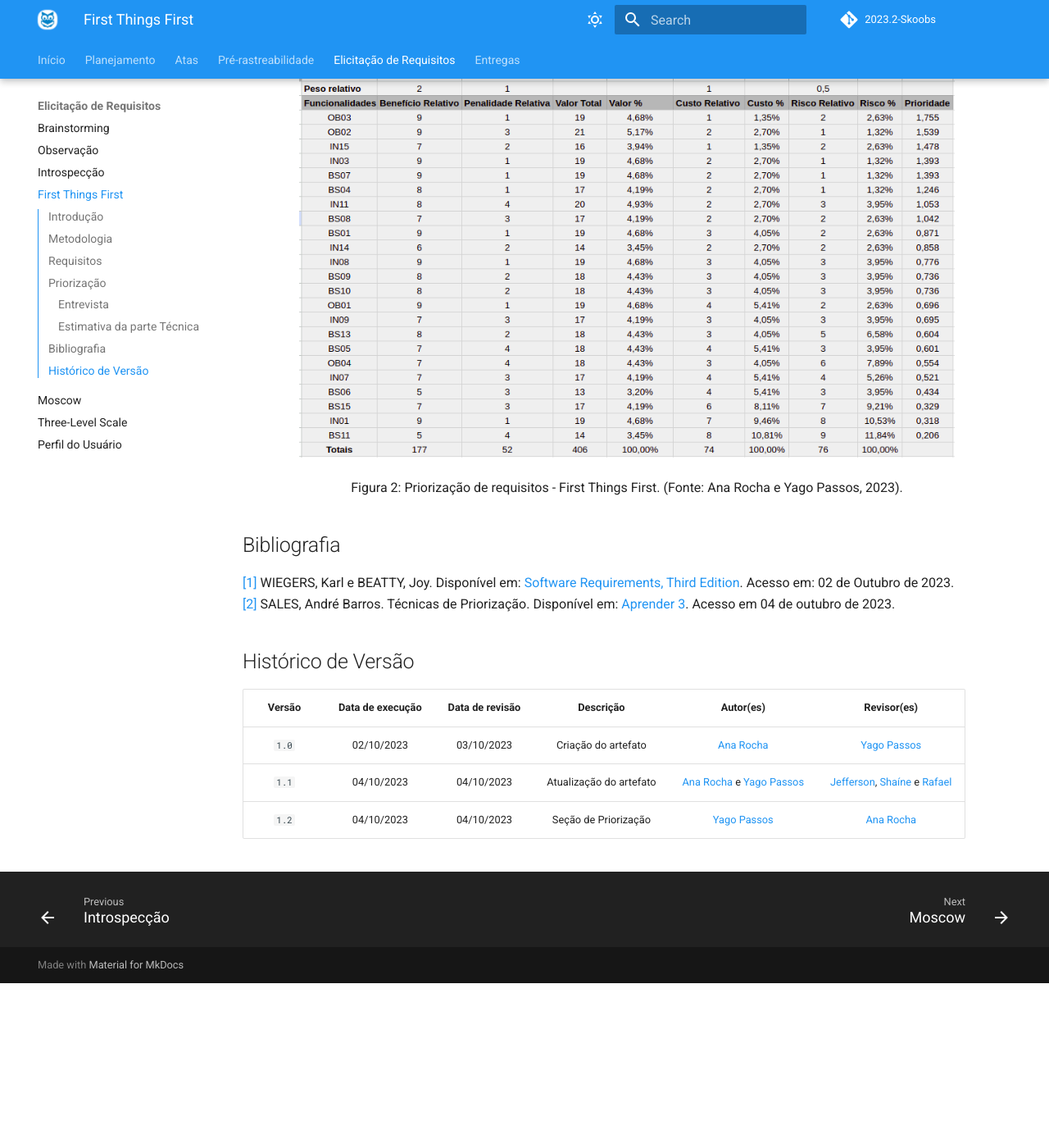
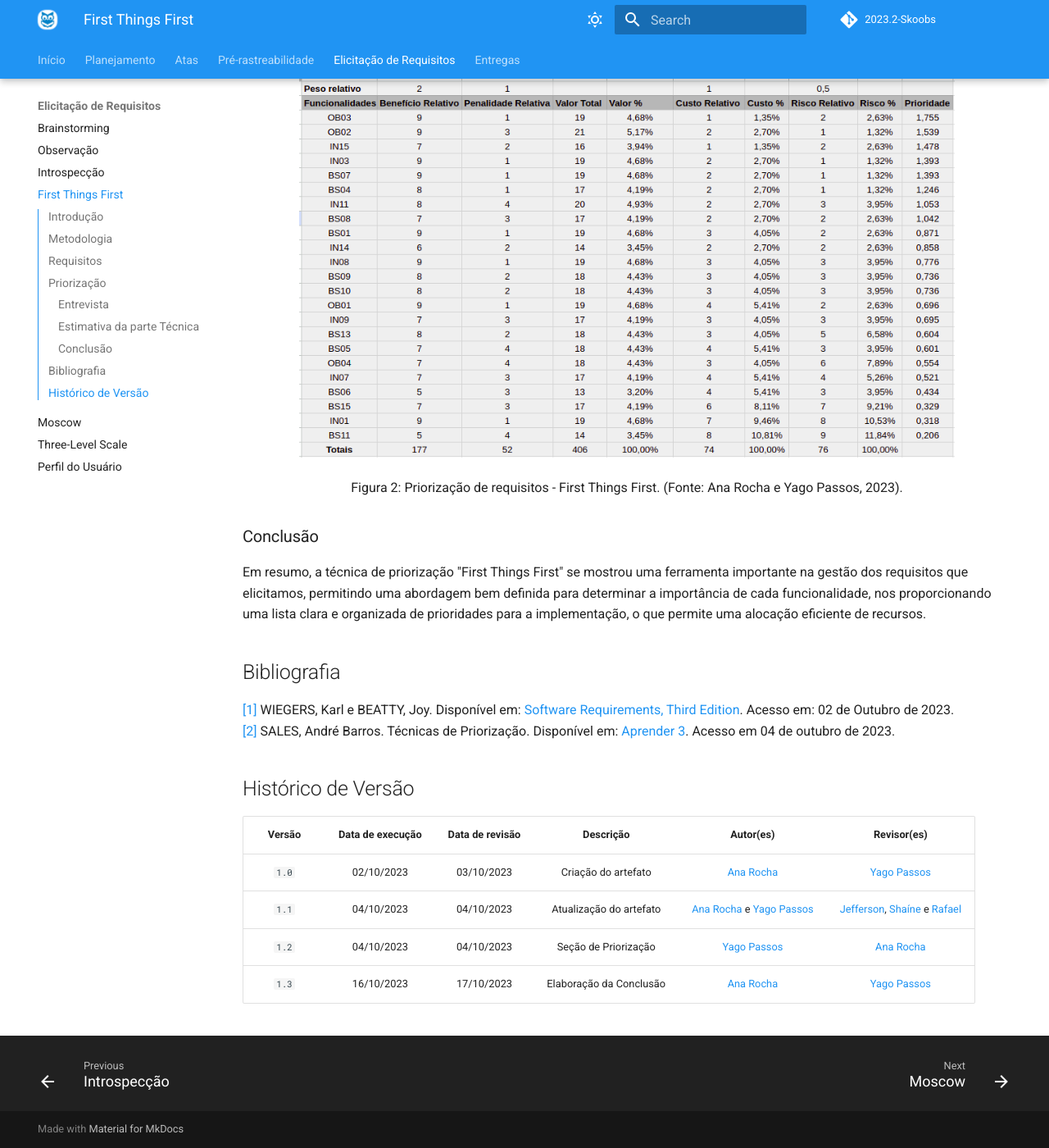
Before and after one commit to Requisitos-de-Software/2023.2-Skoob, an MkDocs documentation site: the page built from docs/elicitacao/first_things_first.md, in a window 1280 px wide and 1400 px high, scrolled down 4070 px. Shown: the whole window at 82% size. Built offline with MkDocs 1.6.1 and Material for MkDocs 9.7.7, drawn with Linux system fonts in a browser that asks for light colours; comment, search, counter and statistics services are not loaded; before the commit the page ends 5269 px from its top, so only the background shows below that.

Commit message:
ajuste: elaboração da conclusão FTF

```diff
--- a/docs/elicitacao/first_things_first.md
+++ b/docs/elicitacao/first_things_first.md
@@ -90,6 +90,9 @@ A segunda etapa foi uma reunião entre os representantes de desenvolvimento, que
     <p> Figura 2: Priorização de requisitos - First Things First. (Fonte: Ana Rocha e Yago Passos, 2023).</p>
 </div>
 
+### Conclusão
+Em resumo, a técnica de priorização "First Things First" se mostrou uma ferramenta importante na gestão dos requisitos que elicitamos, permitindo uma abordagem bem definida para determinar a importância de cada funcionalidade, nos proporcionando uma lista clara e organizada de prioridades para a implementação, o que permite uma alocação eficiente de recursos.
+
 ## Bibliografia
 
 <a id="aa" href="#a">[1]</a> WIEGERS, Karl e BEATTY, Joy. Disponível em: [Software Requirements, Third Edition](https://aprender3.unb.br/pluginfile.php/2692778/mod_resource/content/2/PriorizaA%CC%83%C2%A7A%CC%83%C2%A3o%20de%20Req.pdf). Acesso em: 02 de Outubro de 2023.</br>
@@ -102,3 +105,4 @@ A segunda etapa foi uma reunião entre os representantes de desenvolvimento, que
 | `1.0`  |    02/10/2023    |   03/10/2023    | Criação do artefato |   [Ana Rocha](https://github.com/anaaroch_)    | [Yago Passos](https://github.com/yagompassos) |
 | `1.1`  |    04/10/2023    |   04/10/2023    | Atualização do artefato |   [Ana Rocha](https://github.com/anaaroch_) e [Yago Passos](https://github.com/yagompassos)  | [Jefferson](https://github.com/Frans6), [Shaíne](https://github.com/ShaineOliveira) e [Rafael](https://github.com/Rafael-gc) |
 | `1.2`  |    04/10/2023    |   04/10/2023    | Seção de Priorização |   [Yago Passos](https://github.com/yagompassos)    | [Ana Rocha](https://github.com/anaaroch_) |
+| `1.3`  |    16/10/2023    |   17/10/2023    | Elaboração da Conclusão | [Ana Rocha](https://github.com/anaaroch_) | [Yago Passos](https://github.com/yagompassos) |
```
